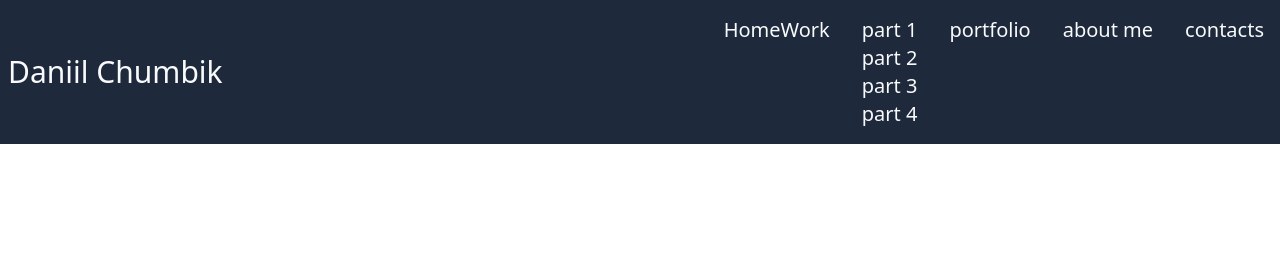
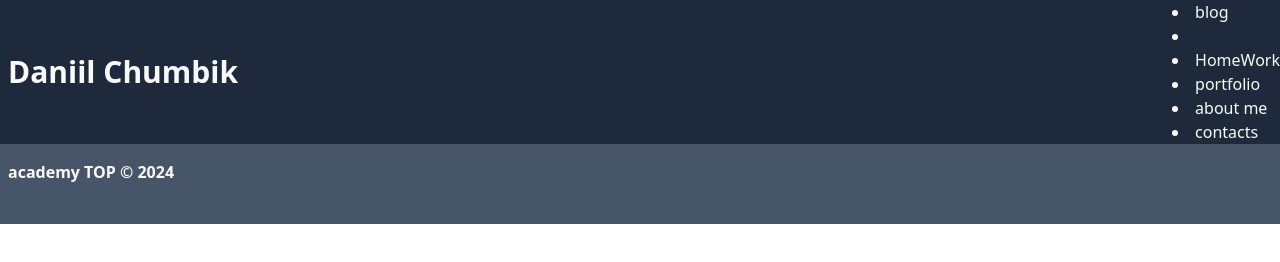
Before and after one commit to chumbik/chumbik_project, a plain HTML site: page index.html in a window 1280 px wide. Drawn offline with nearby package versions, Linux system fonts and the light colour scheme.

Commit message:
789798798798789

```diff
--- a/index.html
+++ b/index.html
@@ -9,26 +9,39 @@
     <script src="https://cdn.tailwindcss.com"></script>
     <link rel="stylesheet" href="./style/style.css">
 </head>
+
 <body>
-<div id="app" class="container mx-auto bg-slate-600 w-full h-full">
-    <header class="flex justify-between items-center pl-2 bg-slate-800 text-slate-50">
-        <h2 class="text-3xl">Daniil Chumbik</h2>
-        <nav class="flex text-xl *:py-4 *:px-4 hover:*:bg-slate-400">
-            <a href="blog"></a>
-            <a href="#">HomeWork</a>
-            <ul class="">
-                <li>part 1</li>
-                <li>part 2</li>
-                <li>part 3</li>
-                <li>part 4</li>
-            </ul>
-            <a href="#">portfolio</a>
-            <a href="#">about me</a>
-            <a href="#">contacts</a>
-        </nav>
-    </header>
+    <div id="app" class="container mx-auto h-screen grid grig-cols-12 auto-rows-max">
+        <header class=" col-span-12 h-max flex justify-between items-center pl-2 bg-slate-800 text-slate-50">
+            <h2 class="text-3xl"><b>Daniil Chumbik</b></h2>
+            <nav>
+                <ul class="flex text-xl *:py-4 *:px-4 hover:*:bg-slate-400"></ul>
+                <li> <a href="#">blog</a></li>
+                <li class="relative group"></li>
+                <li> <a href="#">HomeWork</a> </li>
+                <ul class="hidden group-hover:block abcolute top-14 left-0 w-full bg-slate-600 hover:*bg-slate-400">
+                    <li><a href="#">part 1</a></li>
+                    <li><a href="#">part 2</a></li>
+                    <li><a href="#">part 3</a></li>
+                    <li><a href="#">part 4</a></li>
+                </ul>
+                </li>
+                <li> <a href="#">portfolio</a> </li>
+                <li> <a href="#">about me</a> </li>
+                <li> <a href="#">contacts</a> </li>
 
-</div>
+            </nav>
+        </header>
+        <main class="bg-teal-900 col-span-8">
+            <aside class="bg-teal-500 col-span-4 "></aside>
+        </main>
+        <main class="bg-teal-900 col-span-4">
+        </main>
+        <footer class="col-span-12 h-20 pl-2 py-4 bg-slate-600 text-slate-50">
+            <h2 class="text-slate-50"><b>academy TOP © 2024</b></h2>
+        </footer>
+
+    </div>
 </body>
 
 </html>
--- /dev/null
+++ b/style.css
@@ -0,0 +1 @@
+html,body {width: 100%;height: 100%;}
```
Also changed, not shown: style/blog.html (added, +36 -0 lines), style/style.css (added).
